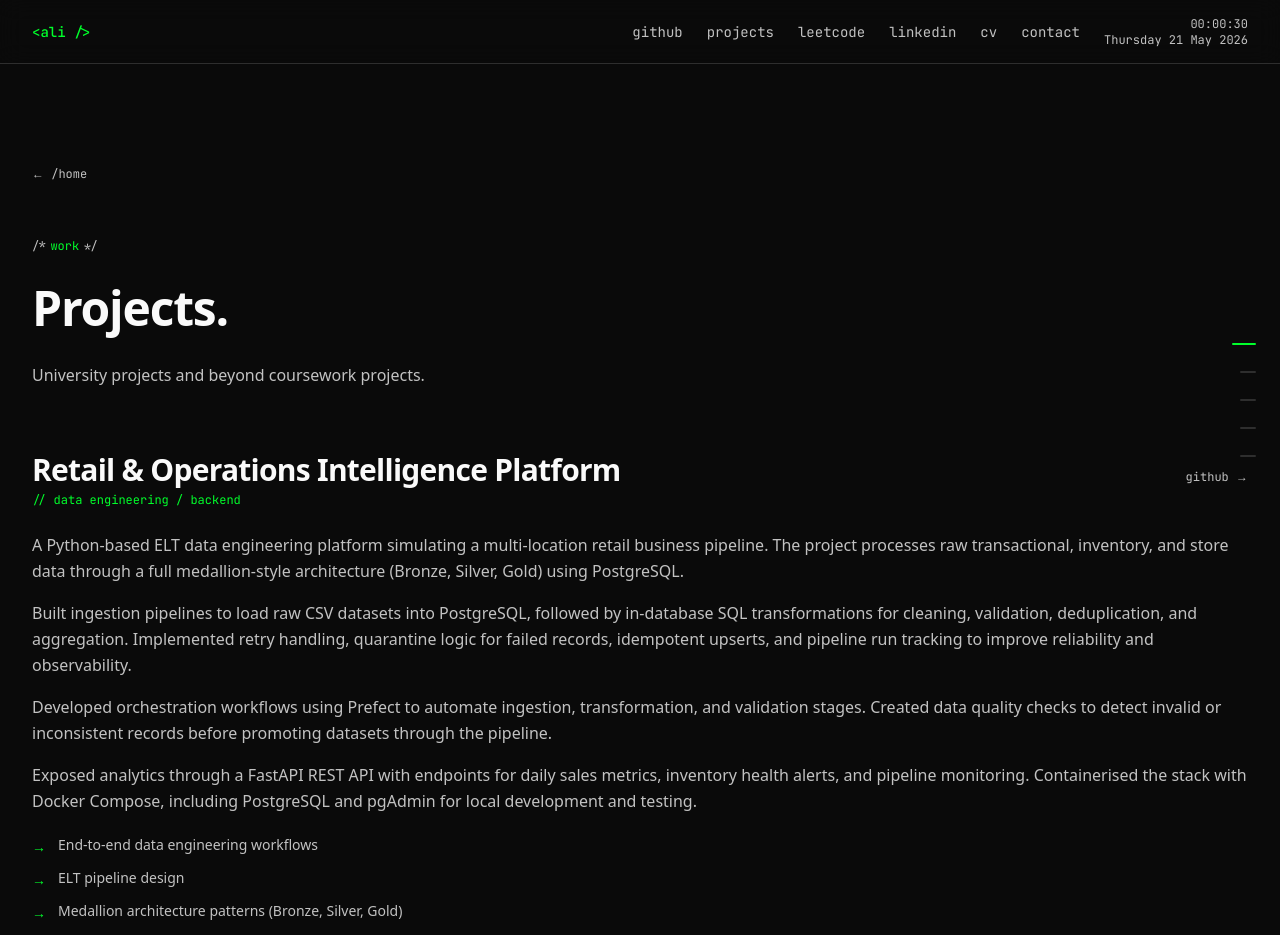
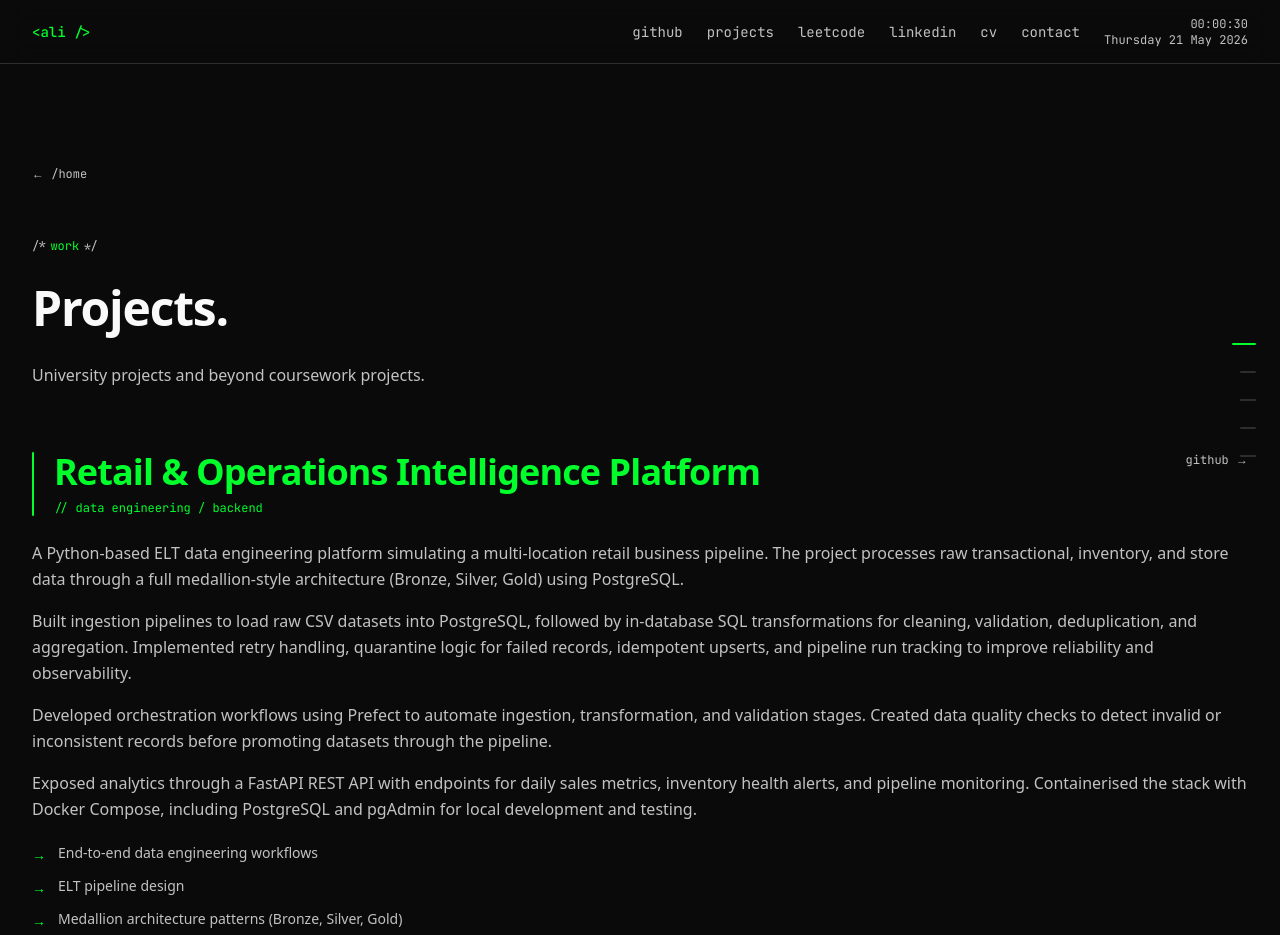
Before and after one commit to skeptre/skeps, a Next.js app: page /projects in a window 1280 px wide. Shown: the top 935 px of the page. Built offline with nearby package versions, Linux system fonts and the light colour scheme; no server answers.

Commit message:
feat: enhance ProjectCard layout and styling; improve header structure and title handling

```diff
--- a/src/app/projects/page.tsx
+++ b/src/app/projects/page.tsx
@@ -29,9 +29,13 @@ export default function ProjectsPage() {
           constrained
         />
 
-        <div className="page-block space-y-16">
+        <div className="page-block">
         {PROJECTS.map((project, index) => (
-          <div key={project.title} id={slugify(project.title)}>
+          <div
+            key={project.title}
+            id={slugify(project.title)}
+            className={index > 0 ? "mt-20 pt-2" : undefined}
+          >
             <ProjectCard project={project} index={index} />
             {index < PROJECTS.length - 1 && <div className="section-rule" />}
           </div>
--- a/src/components/projects/ProjectCard.tsx
+++ b/src/components/projects/ProjectCard.tsx
@@ -2,6 +2,11 @@ import type { Project } from "@/data/projects";
 import { slugify } from "@/lib/slugify";
 import ProjectEvidenceSection from "@/components/projects/ProjectEvidenceSection";
 import TechBadge from "@/components/ui/TechBadge";
+
+const titleClassName = {
+  h1: "text-3xl font-bold tracking-tight text-primary md:text-4xl lg:text-[2.75rem] lg:leading-tight",
+  h2: "text-3xl font-bold tracking-tight text-primary md:text-4xl",
+} as const;
 
 export default function ProjectCard({
   project,
@@ -18,13 +23,18 @@ export default function ProjectCard({
 
   return (
     <article className={`fade-in-up ${delay}`}>
-      {/* Header */}
-      <div className="flex flex-col gap-2 sm:flex-row sm:items-baseline sm:justify-between sm:gap-6">
-        <div>
-          <TitleTag className="text-2xl font-bold tracking-tight md:text-3xl">
+      <header className="flex gap-4 sm:gap-5">
+        <div
+          className="w-0.5 shrink-0 self-stretch rounded-full bg-primary"
+          aria-hidden
+        />
+        <div className="min-w-0 flex-1">
+          <div className="flex flex-col gap-3 sm:flex-row sm:items-start sm:justify-between sm:gap-6">
+            <div className="min-w-0">
+              <TitleTag className={titleClassName[titleAs]}>
                 {project.title}
               </TitleTag>
-          <p className="mt-1 font-mono text-xs text-primary">
+              <p className="mt-2 font-mono text-xs text-primary">
                 {"//"} {project.type}
               </p>
             </div>
@@ -39,6 +49,8 @@ export default function ProjectCard({
               </a>
             )}
           </div>
+        </div>
+      </header>
 
       {/* Description */}
       <div className="mt-6 space-y-4 text-base leading-relaxed text-muted-foreground">
```
Lines whose indentation alone changed are shown as unchanged.
